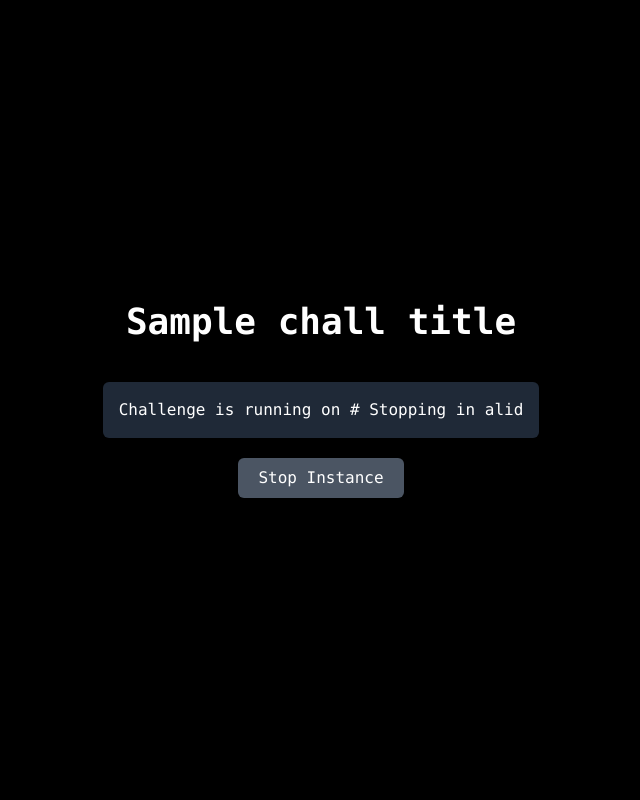
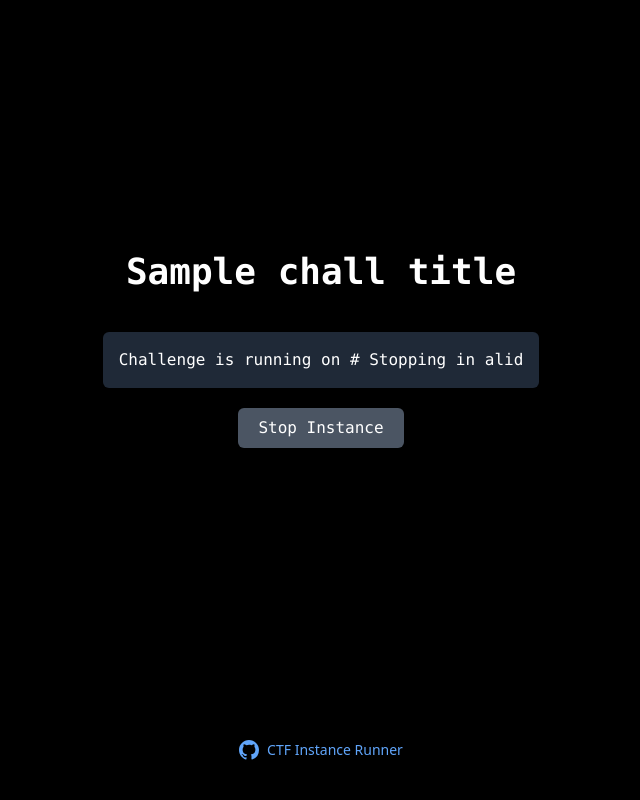
Before and after one commit to boedegoat/ctf-instance-runner, a Flask app: template templates/index.html in a window 1280 px wide. Shown: the whole page, without its empty margins (319-959 px from the left). Run offline with Flask 3, Linux system fonts and the light colour scheme; the template is opened without the code that fills it: most values are stand-ins (such as "Sample title", 1, 10 or a date in 2020); parts of the project's set-up code (start-up, migrations or seed data) failed here and were passed over; some libraries are stand-ins or nearby versions.

Commit message:
add credits in index.html

```diff
--- a/templates/index.html
+++ b/templates/index.html
@@ -7,8 +7,8 @@
 		<script src="/static/script.js" defer></script>
 		<script src="https://cdn.tailwindcss.com"></script>
 	</head>
-	<body class="bg-black text-white">
-		<main class="container mx-auto h-screen flex flex-col items-center justify-center font-mono">
+	<body class="bg-black text-white h-screen flex flex-col">
+		<main class="container mx-auto h-full flex flex-col items-center justify-center font-mono">
 			<h1 class="text-4xl font-bold mb-10 text-white">{{chall_title}}</h1>
 			{% if(instance) %}
 			<div id="instances" class="bg-gray-800 p-4 rounded-md shadow-lg">
@@ -34,5 +34,21 @@
 			</button>
 			{% endif %}
 		</main>
+
+		<!-- Credits Footer -->
+		<footer class="flex justify-center py-10">
+			<div class="flex items-center gap-2 text-blue-400 hover:text-blue-300 transition-colors">
+				<svg class="w-5 h-5" fill="currentColor" viewBox="0 0 20 20">
+					<path
+						fill-rule="evenodd"
+						d="M10 0C4.477 0 0 4.484 0 10.017c0 4.425 2.865 8.18 6.839 9.504.5.092.682-.217.682-.483 0-.237-.008-.868-.013-1.703-2.782.605-3.369-1.343-3.369-1.343-.454-1.158-1.11-1.466-1.11-1.466-.908-.62.069-.608.069-.608 1.003.07 1.531 1.032 1.531 1.032.892 1.53 2.341 1.088 2.91.832.092-.647.35-1.088.636-1.338-2.22-.253-4.555-1.113-4.555-4.951 0-1.093.39-1.988 1.029-2.688-.103-.253-.446-1.272.098-2.65 0 0 .84-.27 2.75 1.026A9.564 9.564 0 0110 4.844c.85.004 1.705.115 2.504.337 1.909-1.296 2.747-1.027 2.747-1.027.546 1.379.203 2.398.1 2.651.64.7 1.028 1.595 1.028 2.688 0 3.848-2.339 4.695-4.566 4.942.359.31.678.921.678 1.856 0 1.338-.012 2.419-.012 2.747 0 .268.18.58.688.482A10.019 10.019 0 0020 10.017C20 4.484 15.522 0 10 0z"
+						clip-rule="evenodd"
+					></path>
+				</svg>
+				<a href="https://github.com/boedegoat/ctf-instance-runner" target="_blank" class="text-sm font-medium">
+					CTF Instance Runner
+				</a>
+			</div>
+		</footer>
 	</body>
 </html>
```
